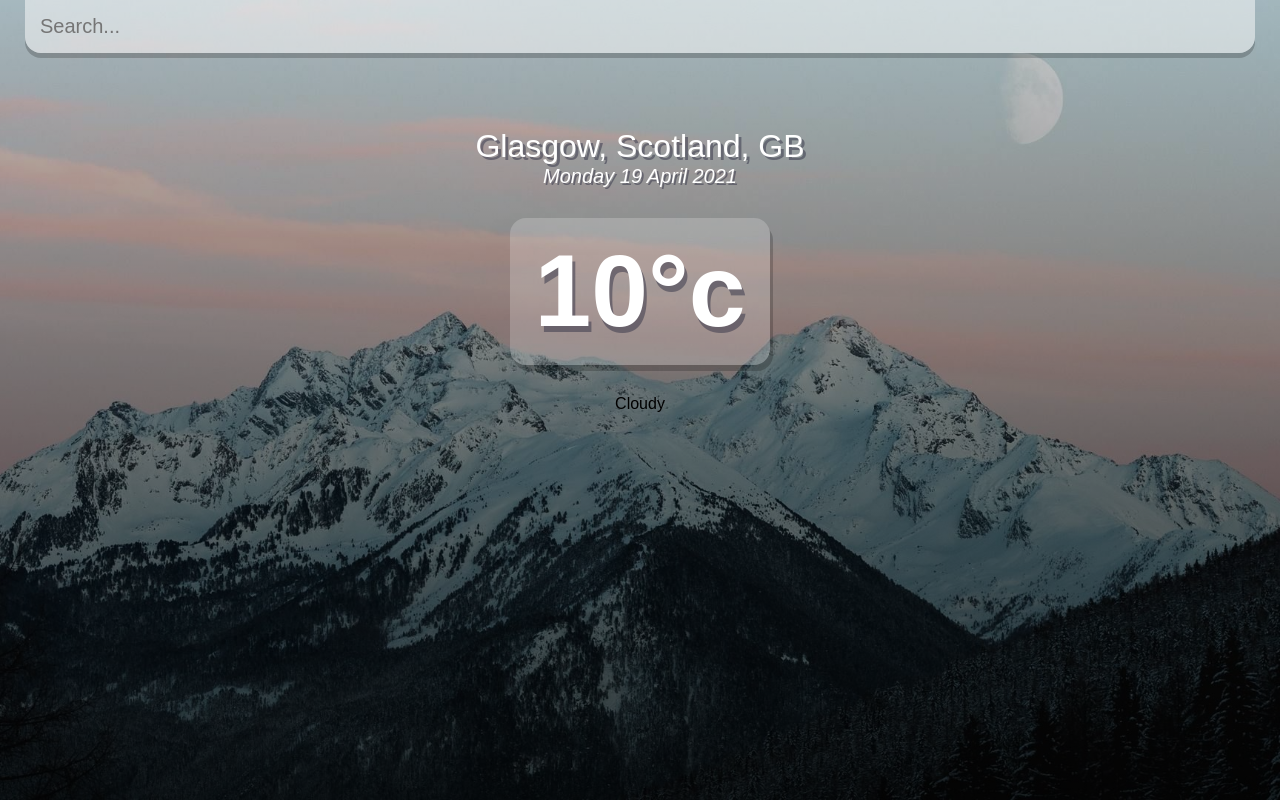
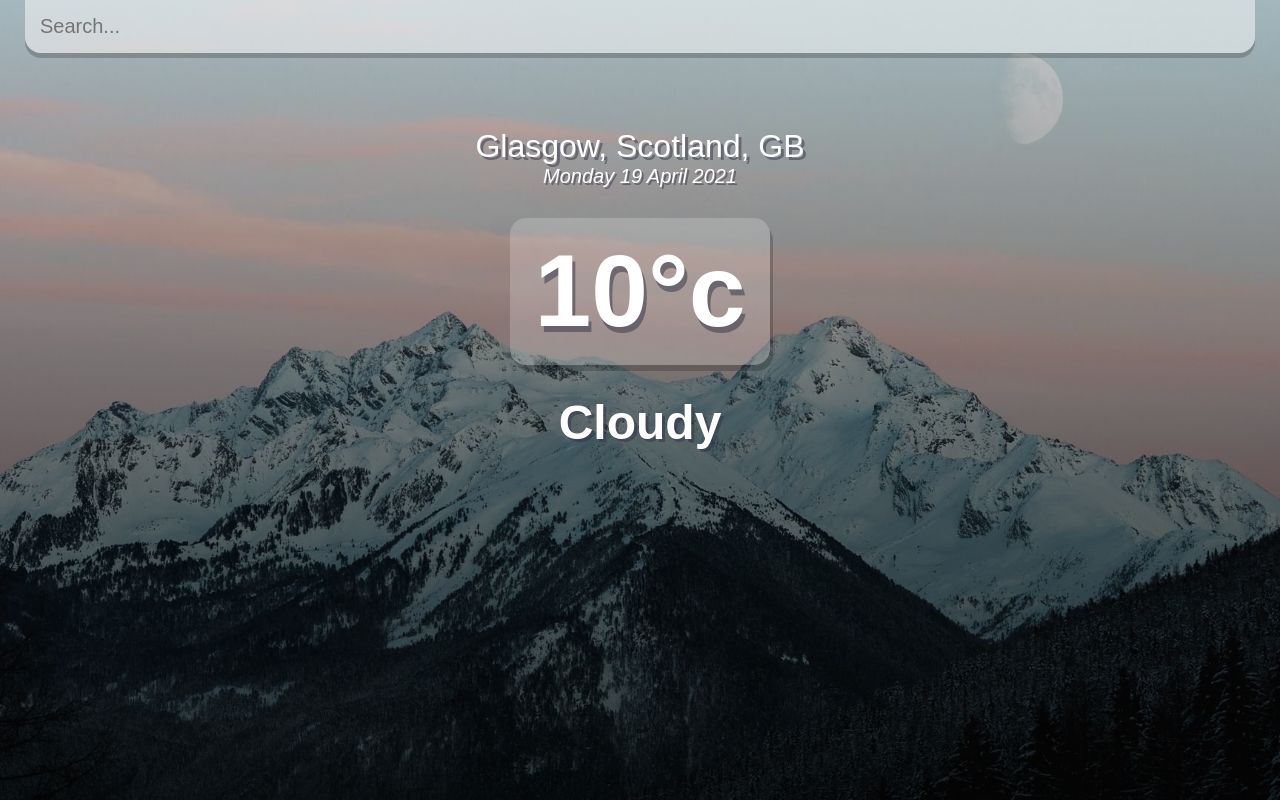
Before and after one commit to Mitchell-McShane/React_Weather_App, a React (Create React App) app: page / in a window 1280 px wide. Built offline with nearby package versions, Linux system fonts and the light colour scheme.

Commit message:
CSS for weather

```diff
--- a/src/App.css
+++ b/src/App.css
@@ -93,3 +93,10 @@
   text-align: center;
   box-shadow: 3px 6px rgba(0, 0, 0, 0.2);
 }
+
+.weather-box .weather {
+  color: #FFF;
+  font-size: 48px;
+  font-weight: 700;
+  text-shadow: 3px 3px rgba(50, 50, 70, 0.5);
+}
```
